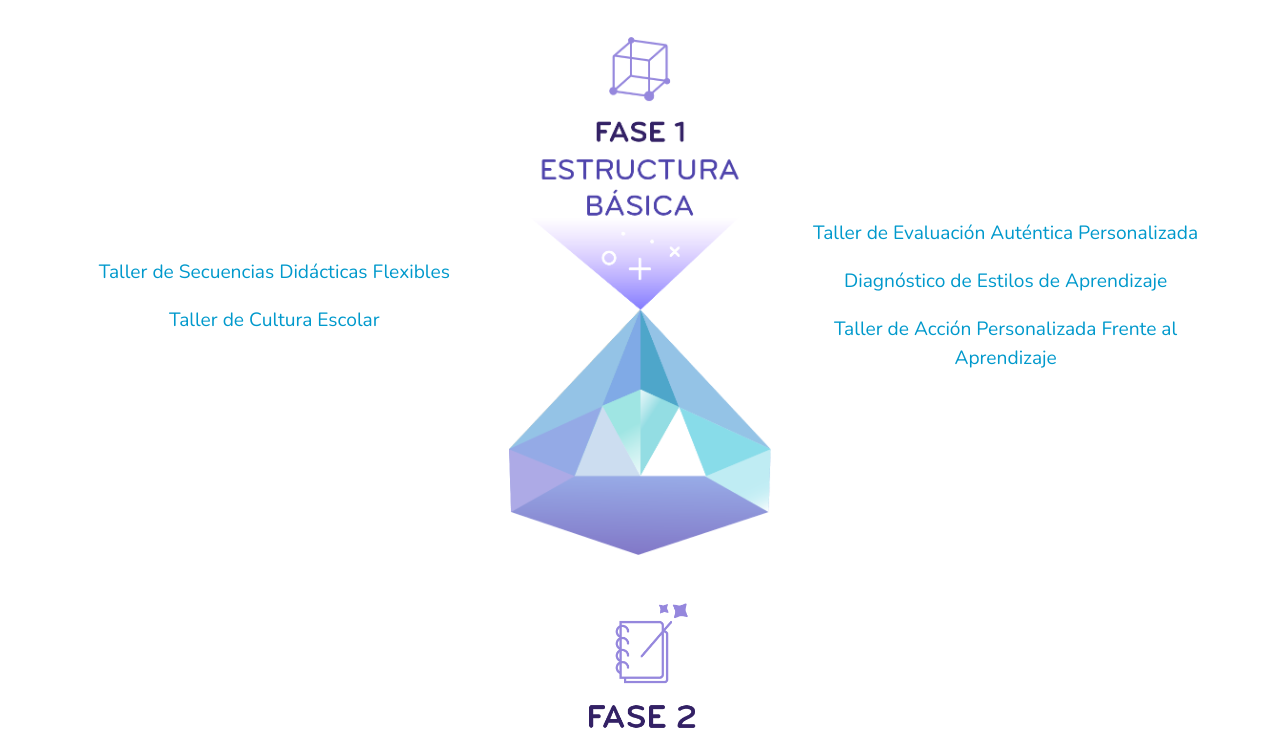
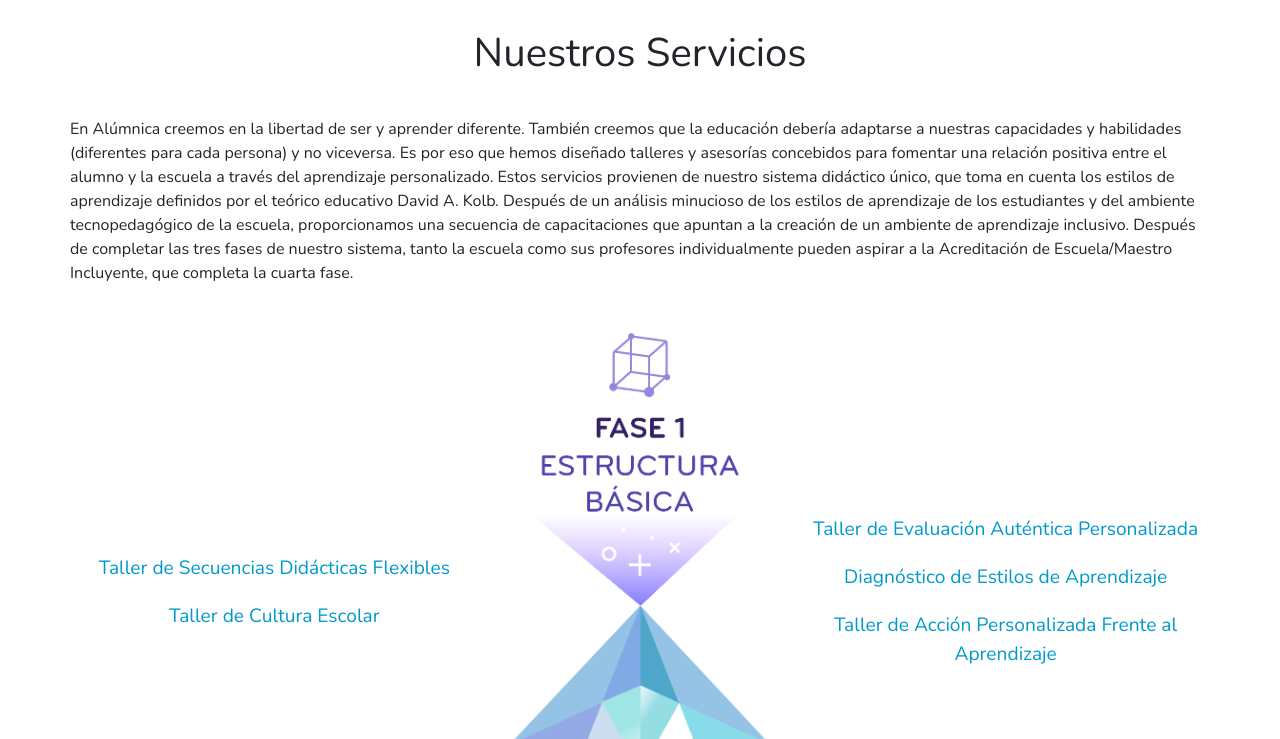
Before and after one commit to alumnica/alumnica-landingpage, a website: page servicios.html in a window 1280 px wide. Shown: the part 61-800 px from the top of the page. Drawn offline with nearby package versions, Linux system fonts and the light colour scheme.

Commit message:
Minor changes

```diff
--- a/css/alumnica.css
+++ b/css/alumnica.css
@@ -41,7 +41,12 @@ section {
   margin: 20px 0;
 }
 /* SERVICIOS */
-
+div.services{
+  margin-top: 10px;
+}
+.titulo>h1{
+  margin: 40px 0;
+}
 /* Images Servicios */
 .servicios-img {
   width: auto;
--- a/servicios.html
+++ b/servicios.html
@@ -72,6 +72,13 @@
     <!-- Fases Servicios -->
     <section id="services" class="showcase">
       <div class="container services">
+        <div class="col-12 titulo">
+          <h1 class="text-center">Nuestros Servicios</h1>
+        </div>
+        <div class="col-12">
+          <p>
+En Alúmnica creemos en la libertad de ser y aprender diferente. También creemos que la educación debería adaptarse a nuestras capacidades y habilidades (diferentes para cada persona) y no viceversa. Es por eso que hemos diseñado talleres y asesorías concebidos para fomentar una relación positiva entre el alumno y la escuela a través del aprendizaje personalizado. Estos servicios provienen de nuestro sistema didáctico único, que toma en cuenta los estilos de aprendizaje definidos por el teórico educativo David A. Kolb. Después de un análisis minucioso de los estilos de aprendizaje de los estudiantes y del ambiente tecnopedagógico de la escuela, proporcionamos una secuencia de capacitaciones que apuntan a la creación de un ambiente de aprendizaje inclusivo. Después de completar las tres fases de nuestro sistema, tanto la escuela como sus profesores individualmente pueden aspirar a la Acreditación de Escuela/Maestro Incluyente, que completa la cuarta fase.            </p>
+        </div>
         <!-- Fase 1 -->
         <div class="row align-items-center my-5">
           <div class="col-12 col-md-3 order-md-6 servicios-img">
```
Also changed, not shown: index.html (+3 -7 lines).
